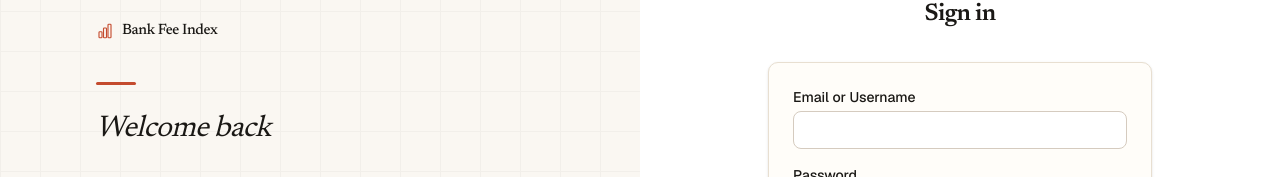
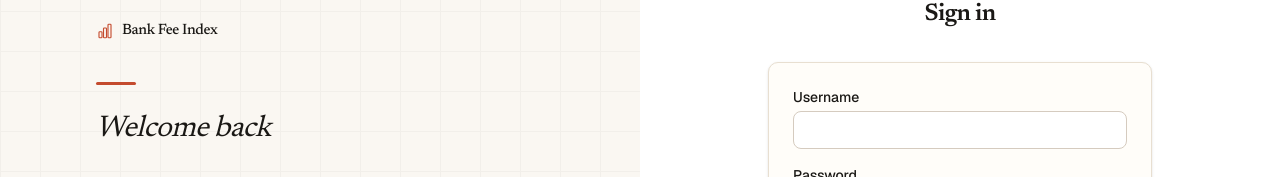
Before and after one commit to Gilmore3088/feeschedule-hub, a Next.js app: page /login in a window 1280 px wide. Shown: the part 229-406 px from the top of the page. Built offline with nearby package versions, Linux system fonts and the light colour scheme; no server answers.

Commit message:
fix(auth): rename login field from email to username

```diff
--- a/src/app/(auth)/login/actions.ts
+++ b/src/app/(auth)/login/actions.ts
@@ -6,14 +6,14 @@ export async function loginAction(
   formData: FormData,
   redirectTo: string,
 ): Promise<{ success: boolean; redirect?: string; error?: string }> {
-  const email = formData.get("email") as string;
+  const username = formData.get("username") as string;
   const password = formData.get("password") as string;
 
-  if (!email || !password) {
-    return { success: false, error: "Email and password are required" };
+  if (!username || !password) {
+    return { success: false, error: "Username and password are required" };
   }
 
-  const user = await login(email, password);
+  const user = await login(username, password);
   if (!user) {
     return { success: false, error: "Invalid email or password" };
   }
--- a/src/app/(auth)/login/login-form.tsx
+++ b/src/app/(auth)/login/login-form.tsx
@@ -20,7 +20,7 @@ export function LoginForm({ redirectTo }: { redirectTo: string }) {
     if (result.success && result.redirect) {
       router.push(result.redirect);
     } else {
-      setError(result.error || "Invalid email or password");
+      setError(result.error || "Invalid username or password");
       setPending(false);
     }
   }
@@ -34,15 +34,15 @@ export function LoginForm({ redirectTo }: { redirectTo: string }) {
       )}
 
       <div>
-        <label htmlFor="email" className="block text-sm font-medium text-[#1A1815] mb-1">
-          Email or Username
+        <label htmlFor="username" className="block text-sm font-medium text-[#1A1815] mb-1">
+          Username
         </label>
         <input
-          id="email"
-          name="email"
+          id="username"
+          name="username"
           type="text"
           required
-          autoComplete="email"
+          autoComplete="username"
           className="w-full rounded-md border border-[#D5CBBF] bg-white px-3 py-2 text-sm focus:outline-none focus:ring-2 focus:ring-[#C44B2E] focus:border-transparent"
         />
       </div>
```
